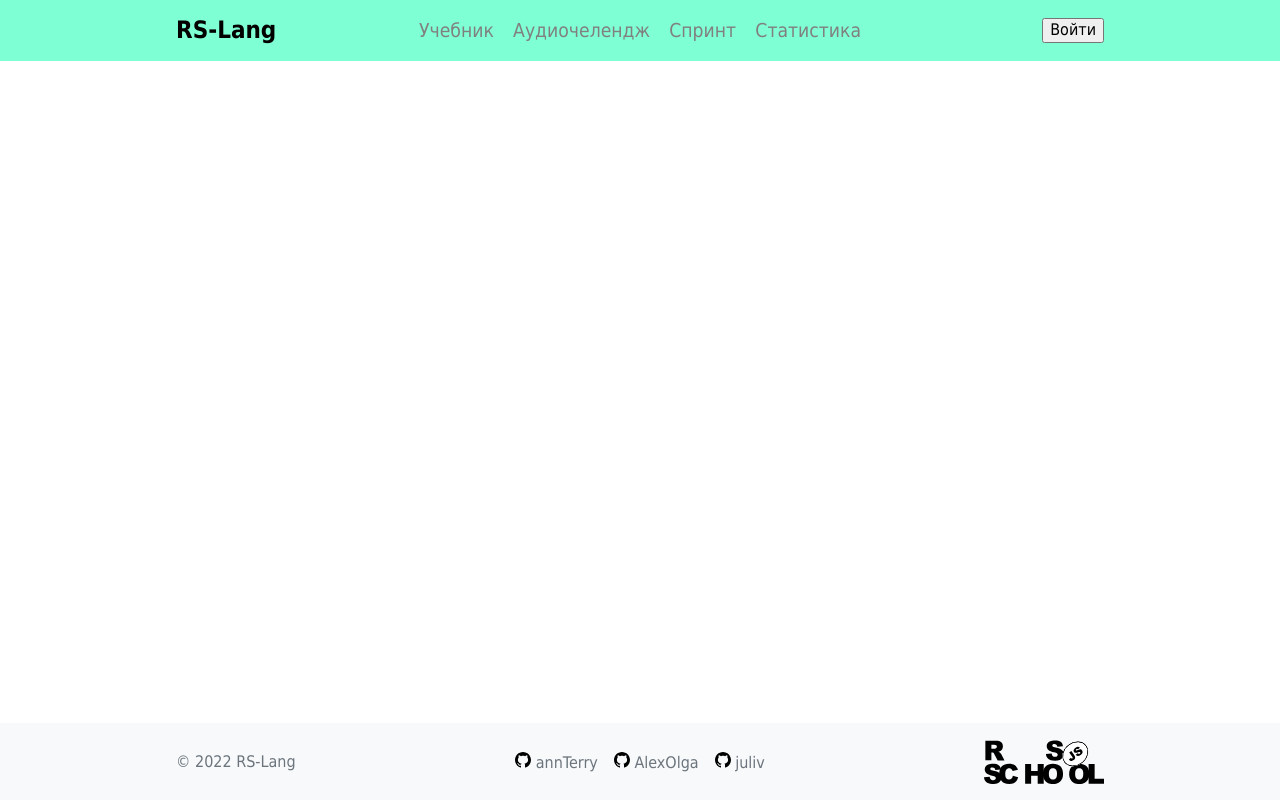
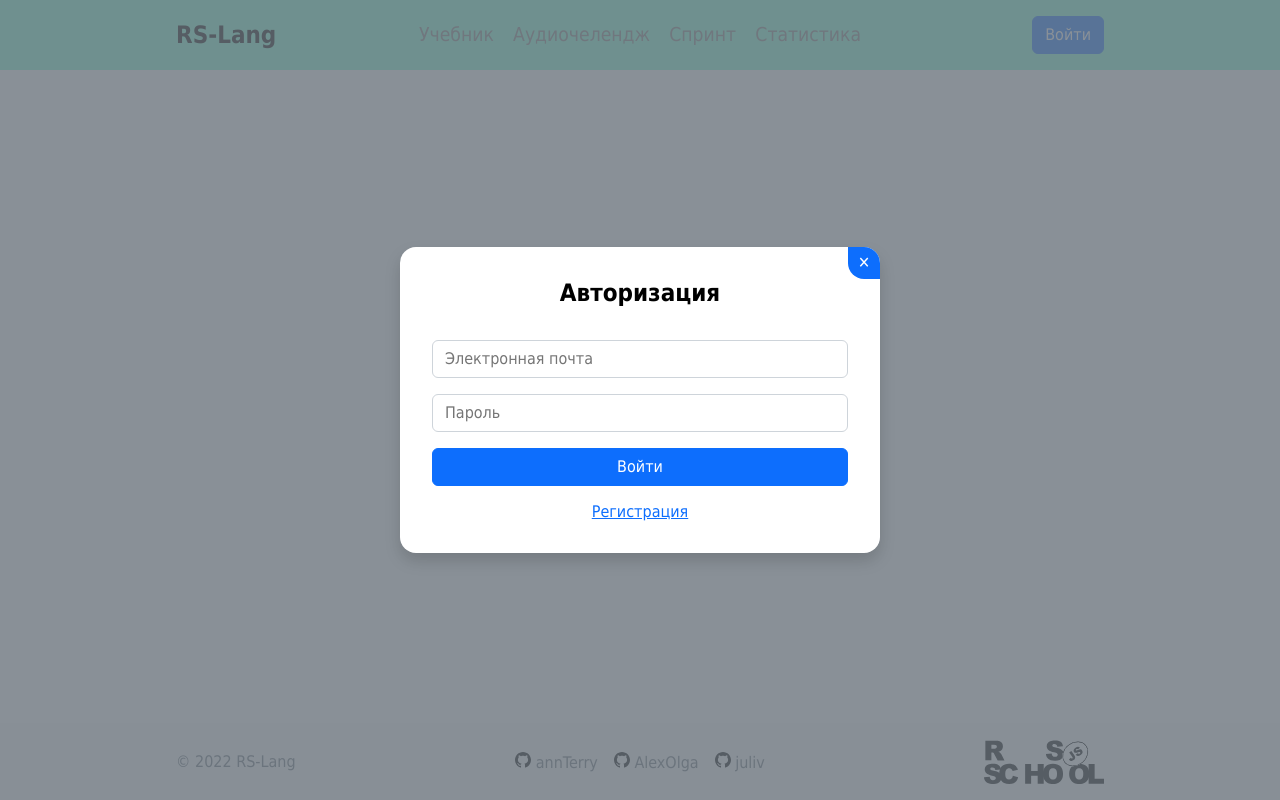
Before and after one commit to annTerry/RS-Lang, a website built with webpack: page src/index.html in a window 1280 px wide. Both pictures are taken after a click on the button "Войти". Built offline with nearby package versions, Linux system fonts and the light colour scheme.

Commit message:
feat: #17 add Auth and Register forms in Modal

```diff
--- /dev/null
+++ b/src/assets/css/form.scss
@@ -0,0 +1,55 @@
+.form-wrapper {
+  & + & {
+    margin-top: 1rem;
+  }
+}
+
+.form-label {
+  display: inline-block;
+  margin-bottom: 0.3rem;
+}
+
+.form-control {
+  display: block;
+  width: 100%;
+  padding: .375rem .75rem;
+  font-size: 1rem;
+  font-weight: 400;
+  line-height: 1.5;
+  color: #212529;
+  background-color: #fff;
+  border: 1px solid #ced4da;
+  border-radius: .375rem;
+  transition: border-color .15s ease-in-out,box-shadow .15s ease-in-out;
+}
+
+.btn {
+  display: inline-block;
+  padding: 0.375rem 0.75rem;
+  font-size: 1rem;
+  line-height: 1.5;
+  color: #212529;
+  text-align: center;
+  text-decoration: none;
+  vertical-align: middle;
+  cursor: pointer;
+  user-select: none;
+  border: 1px solid transparent;
+  border-radius: 0.375rem;
+  background-color: transparent;
+}
+
+.btn-primary {
+  color: #fff;
+  background-color: #0d6efd;
+  border-color: #0d6efd;
+  &:hover {
+    color: #fff;
+    background-color: #0b5ed7;
+    border-color: #0a58ca;
+  }
+  &:active {
+    background-color: #0a58ca;
+    border-color: #0a53be;
+  }
+}
--- /dev/null
+++ b/src/components/auth/auth.scss
@@ -0,0 +1,3 @@
+.modal_auth {
+  width: 30rem;
+}
--- /dev/null
+++ b/src/components/auth/auth.ts
@@ -0,0 +1,103 @@
+import './auth.scss';
+import Modal from '@components/modal/modal';
+
+export default class Auth {
+  modal: Modal | null;
+  formAuth: HTMLElement | null;
+  formRegister: HTMLElement | null;
+
+  constructor() {
+    this.formAuth = null;
+    this.formRegister = null;
+
+    this.modal = new Modal(
+      'Авторизация',
+      this.formHtml(),
+      {
+        css: 'modal_auth'
+      })
+    this.createLink();
+  }
+
+  formHtml(): string {
+    return `
+      <!-- Форма авторизации -->
+      <form class="js-form-auth">
+        <div class="form-wrapper">
+          <input type="email" class="form-control" id="auth-email" placeholder="Электронная почта" required>
+          <label for="auth-email" class="hide">Электронная почта</label>
+        </div>
+        <div class="form-wrapper">
+          <input type="password" class="form-control" id="auth-password" placeholder="Пароль" required>
+          <label for="auth-password" class="hide">Пароль</label>
+        </div>
+        <div class="form-wrapper">
+          <button class="btn btn-primary w-100" type="submit">Войти</button>
+        </div>
+        <div class="form-wrapper text-center">
+          <a href="" class="js-link-to-register">Регистрация</a>
+        </div>
+      </form>
+      <!-- Форма регистрации -->
+      <form class="js-form-register hide">
+        <div class="form-wrapper">
+          <input type="text" class="form-control" id="register-email" placeholder="Ваше имя" required>
+          <label for="register-email" class="hide">Ваше имя</label>
+        </div>
+        <div class="form-wrapper">
+          <input type="email" class="form-control" id="register-email" placeholder="Электронная почта" required>
+          <label for="register-email" class="hide">Электронная почта</label>
+        </div>
+        <div class="form-wrapper">
+          <input type="password" class="form-control" id="register-password" placeholder="Пароль" required>
+          <label for="register-password" class="hide">Пароль</label>
+        </div>
+        <div class="form-wrapper">
+          <button class="btn btn-primary w-100" type="submit">Зарегистрироваться</button>
+        </div>
+        <div class="form-wrapper text-center">
+          <a href="" class="js-link-to-auth">Авторизация</a>
+        </div>
+      </form>`;
+  }
+
+  createLink(): void {
+    const wrap = document.querySelector('.js-auth-link') as HTMLElement;
+    wrap.innerHTML = `<button type="button" class="btn btn-primary js-link-auth-open">Войти</button>`;
+
+    const linkOpen = wrap.querySelector('.js-link-auth-open') as HTMLElement;
+    linkOpen.addEventListener('click', () => {
+      this.modal?.open();
+    });
+
+    this.formAuth = document.querySelector('.js-form-auth') as HTMLElement;
+    this.formRegister = document.querySelector('.js-form-register') as HTMLElement;
+
+    const linkToRegister = document.querySelector('.js-link-to-register') as HTMLElement;
+    linkToRegister.addEventListener('click', (e) => {
+      this.switchForm('register');
+      e.preventDefault();
+    });
+
+    const linkToAuth = document.querySelector('.js-link-to-auth') as HTMLElement;
+    linkToAuth.addEventListener('click', (e) => {
+      this.switchForm('auth');
+      e.preventDefault();
+    });
+  }
+
+  // Переключение на активную форму
+  switchForm(type: 'auth' | 'register'): void {
+    if (!(this.modal instanceof Modal)) return;
+    if (type === 'auth') {
+      this.modal.title = 'Авторизация';
+      (this.formAuth as HTMLElement).classList.remove('hide');
+      (this.formRegister as HTMLElement).classList.add('hide');
+    } else if (type === 'register') {
+      this.modal.title = 'Регистрация';
+      (this.formAuth as HTMLElement).classList.add('hide');
+      (this.formRegister as HTMLElement).classList.remove('hide');
+    }
+  }
+
+}
--- a/src/components/header/header.ts
+++ b/src/components/header/header.ts
@@ -25,9 +25,7 @@ export default class Header {
 
           <nav class="menu js-menu"></nav>
 
-          <div class="auth">
-            <button type="button" class="btn btn-outline-primary">Войти</button>
-          </div>
+          <div class="auth js-auth-link"></div>
 
         </div>
       </header>`);
--- a/src/index.ts
+++ b/src/index.ts
@@ -3,6 +3,7 @@ import './style.scss';
 import Header from './components/header/header';
 import Footer from './components/footer/footer';
 
+import Auth from './components/auth/auth';
 import Store from './store/store';
 import Router from './api/router';
 import PageManager from './components/pageManager';
@@ -21,3 +22,4 @@ console.log(mainStore.getCurrentPageName());
 (() => new Header(mainStore))();
 (() => new Footer())();
 (() => new PageManager(mainStore, mainRouter))();
+(() => new Auth())();
--- a/src/style.scss
+++ b/src/style.scss
@@ -1,3 +1,5 @@
 @import "@assets/css/vendor/normalize.css";
 @import "@assets/css/reset";
 @import "@assets/css/base";
+
+@import "@assets/css/form";
--- a/tsconfig.json
+++ b/tsconfig.json
@@ -31,7 +31,8 @@
     "baseUrl": "./",
     "paths": {
       "@assets/*": ["src/assets/*"],
-      "@common/*": ["src/common/*"]
+      "@common/*": ["src/common/*"],
+      "@components/*": ["src/components/*"]
     },
     // "rootDirs": [],                                   /* Allow multiple folders to be treated as one when resolving modules. */
     // "typeRoots": [],                                  /* Specify multiple folders that act like './node_modules/@types'. */
--- a/webpack.config.js
+++ b/webpack.config.js
@@ -41,6 +41,7 @@ const baseConfig = {
     alias: {
       '@assets': path.resolve(__dirname, 'src/assets/'),
       '@common': path.resolve(__dirname, 'src/common/'),
+      '@components': path.resolve(__dirname, 'src/components/'),
     }
   },
   output: {
```
